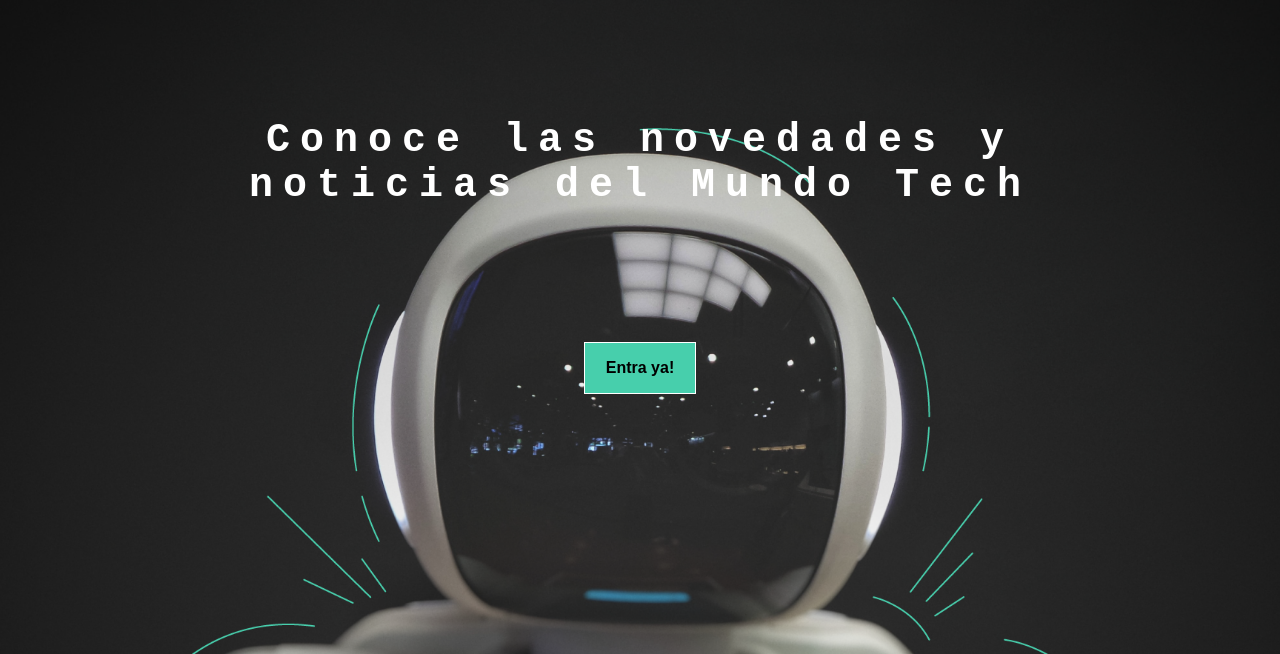
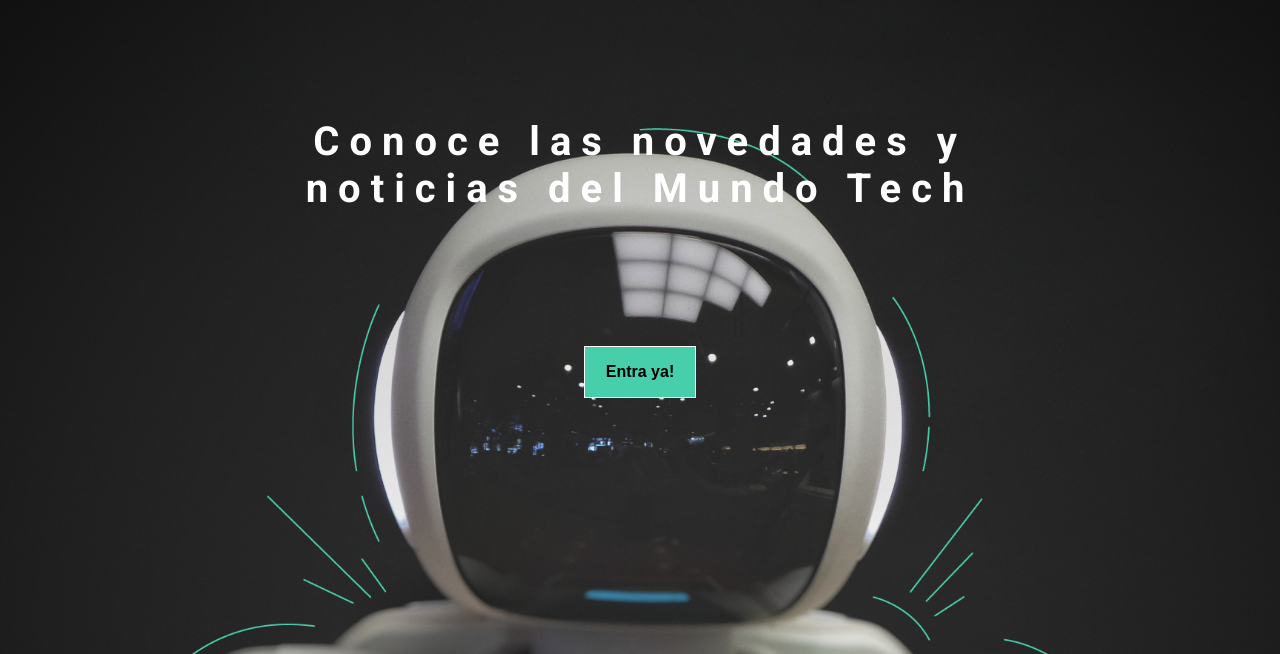
Before and after one commit to luissberenguer/maquetacion-css, a plain HTML site: page index.html in a window 1280 px wide. Shown: the part 146-800 px from the top of the page. Drawn offline with Linux system fonts and the light colour scheme.

Commit message:
importamos fuentes

```diff
--- a/css/main.css
+++ b/css/main.css
@@ -1,3 +1,8 @@
+@import url('https://fonts.googleapis.com/css2?family=Roboto+Mono:wght@400;500;700&family=Roboto+Slab:wght@400;700&family=Roboto:wght@400;500;700;900&display=swap');
+/* font-family: 'Roboto', sans-serif;
+font-family: 'Roboto Mono', monospace;
+font-family: 'Roboto Slab', serif; */
+
 body {
     margin: 0;
     padding: 0;
@@ -73,9 +78,10 @@ nav .profile-link a {
 
 main {
     height: 100vh;
-    background-image: url(../assets/img/Cover.png);
+    background-image: url('../assets/img/Cover.png');
     background-size: cover;
     background-position: center;
+    background-repeat: no-repeat;
     display: flex;
     justify-content: center;
 }
@@ -93,6 +99,7 @@ main .main-container .main-container-title {
     letter-spacing: 10px;
     font-size: 40px;
     width: 50rem;
+    font-family: 'Roboto', sans-serif
 }
 
 main .main-container .main-container-buttom {
```
